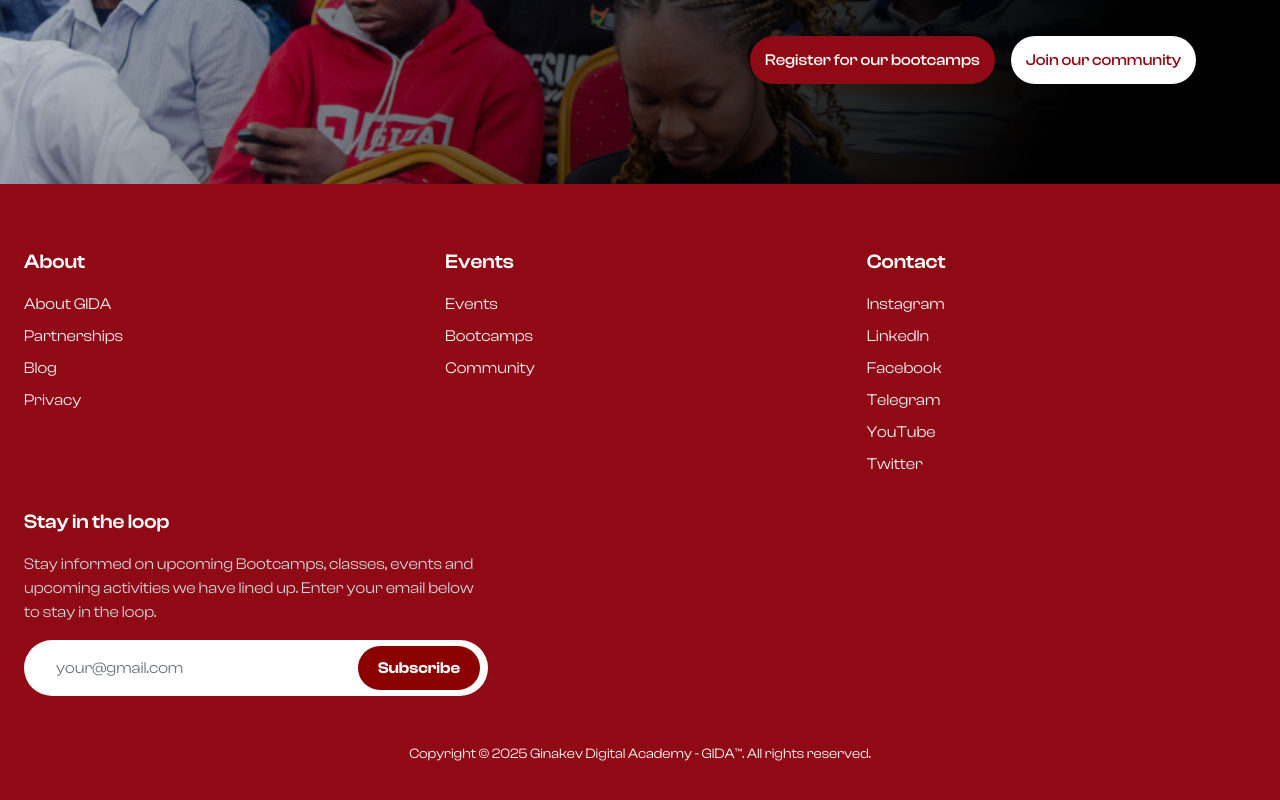
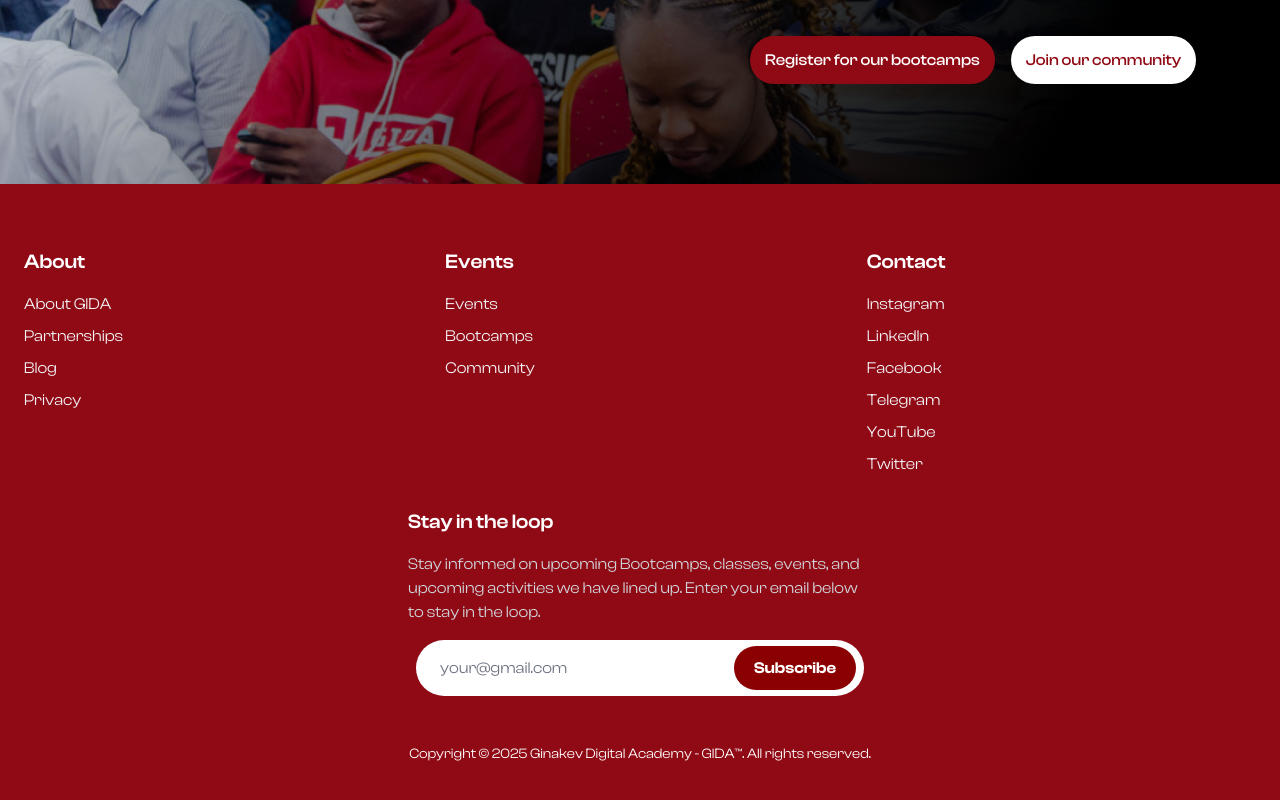
Before and after one commit to wheval/gid, a Next.js app: page / in a window 1280 px wide. Shown: the part 8058-8858 px from the top of the page. Built offline with nearby package versions, Linux system fonts and the light colour scheme; a web font is replaced by a local one.

Commit message:
style: make page responsive

```diff
--- a/app/chainup/components/AboutChainUp.jsx
+++ b/app/chainup/components/AboutChainUp.jsx
@@ -4,8 +4,8 @@ import AboutChainUpImg from '../../../public/assets/about-chain-up.png';
 
 const AboutChainUp = () => {
     return (
-        <div className="flex flex-col space-between py-10 md:flex-row bg-[#FAB622]">
-            <div className="relative w-full h-64 px-10">
+        <div className="flex flex-col space-between p-2 md:p-20 md:flex-row bg-[#FAB622]">
+            <div className="relative w-full h-64 md:px-10">
                 <Image
                     src={AboutChainUpImg}
                     alt="about-chain-up"
@@ -15,7 +15,7 @@ const AboutChainUp = () => {
                 />
             </div>
 
-            <div className="about-chain-up px-10">
+            <div className="about-chain-up md:px-10">
                 <h2 className="font-bold">Chain Up</h2>
 
                 <p>The GIDA Chain-Up Roadshows are a series of blockchain-focused events aimed at educating, engaging and empowering blockchain enthusiasts across 5 cities in Nigeria - Kaduna, Ibadan, Benin City, Anambra and Enugu.</p>
--- a/app/chainup/components/EventCard.jsx
+++ b/app/chainup/components/EventCard.jsx
@@ -1,6 +1,6 @@
 import React from 'react';
 import Image from 'next/image';
-import { FaSearchLocation } from 'react-icons/fa';
+import Link from "next/link";
 import TimeIcon from '../../../public/assets/timeIcon.svg';
 import LocationIcon from '../../../public/assets/locationIcon.svg';
 
@@ -62,9 +62,11 @@ const EventCard = ({ event }) => {
                         <span className="pl-3">{event.registered} Registered</span>
                     </div>
 
-                    <button className="bg-red-700 w-50 text-white font-bold px-6 py-3 rounded-full mt-4 hover:bg-red-800 transition">
-                        Register For Event
-                    </button>
+                    <Link href={`${event.registerUrl}`}>
+                        <button className="bg-red-700 w-50 text-white font-bold px-6 py-3 rounded-full mt-4 hover:bg-red-800 transition">
+                            Register For Event
+                        </button>
+                    </Link>
                 </div>
 
                 <div className='images md:ml-auto'>
@@ -75,7 +77,7 @@ const EventCard = ({ event }) => {
                                 alt="Event banner"
                                 layout="fill"
                                 objectFit="cover"
-                                className="p-2"
+                                className="p-2 rounded-xl"
                             />
                         </div>
 
@@ -85,7 +87,7 @@ const EventCard = ({ event }) => {
                                 alt="Event location"
                                 layout="fill"
                                 objectFit="cover"
-                                className="p-2"
+                                className="p-2 rounded-xl"
                             />
                         </div>
                     </div>
--- a/app/chainup/components/EventsSchedule.jsx
+++ b/app/chainup/components/EventsSchedule.jsx
@@ -23,6 +23,7 @@ const EventsSchedule = () => {
       registered: 230,
       image: KadunaImg,
       loc: KADImg,
+      registerUrl: "/",
     },
     {
       date: "January 29, 2025",
@@ -33,6 +34,7 @@ const EventsSchedule = () => {
       registered: 230,
       image: IbadanImg,
       loc: IBImg,
+      registerUrl: "/",
     },
     {
       date: "February 01, 2025",
@@ -43,6 +45,7 @@ const EventsSchedule = () => {
       registered: 230,
       image: BeninImg,
       loc: BNIImg,
+      registerUrl: "/",
     },
     {
       date: "February 8, 2025",
@@ -54,6 +57,7 @@ const EventsSchedule = () => {
       registered: 230,
       image: AnambraImg,
       loc: ANImg,
+      registerUrl: "/",
     },
     {
       date: "February 15, 2025",
@@ -65,12 +69,13 @@ const EventsSchedule = () => {
       registered: 230,
       image: EnuguImg,
       loc: ENUImg,
+      registerUrl: "/",
     },
   ];
 
   return (
     <div className="schedule-container bg-[#F0F0F0] md:p-10">
-      <h1 className="schedule-title font-semibold text-2xl">Events Schedule</h1>
+      <h1 className="schedule-title font-semibold text-2xl p-10">Events Schedule</h1>
 
       <div className="events-list">
         {eventsScheduleData.map((event, index) => (
--- a/app/chainup/components/Hero.jsx
+++ b/app/chainup/components/Hero.jsx
@@ -7,7 +7,7 @@ import Image from 'next/image';
 const Hero = () => {
     return (
         <div
-            className="bg-cover bg-center h-screen w-full"
+            className="bg-cover bg-center h-fit w-full p-10"
             style={{ backgroundImage: `url(${ChainUpHeroBg.src})` }}
         >
             <div className="flex flex-col lg:flex-row items-center justify-center h-full space-y-6 lg:space-y-0 lg:space-x-32">
--- a/app/chainup/components/Partners.jsx
+++ b/app/chainup/components/Partners.jsx
@@ -27,9 +27,9 @@ const Partners = () => {
   ]
   return (
     <div className='text-center'>
-      <h1 className="font-semibold text-2xl mb-10">Our Partners</h1>
+      <h1 className="font-semibold text-2xl m-10">Our Partners</h1>
 
-      <div className="flex flex-wrap justify-center items-center p-5">
+      <div className="flex flex-wrap justify-center items-center m-10 p-5">
         {partners.map((partner) => {
           return (
             <Image
--- a/components/Footer.jsx
+++ b/components/Footer.jsx
@@ -127,32 +127,33 @@ const Footer = () => {
       </div>
 
       {/* Stay in the Loop Section */}
-      <div className="px-6 mt-8 max-w-lg">
+      <div className="px-6 mt-8 max-w-lg w-full mx-auto">
         <h2 className="text-xl font-[550] mb-4">Stay in the loop</h2>
         <p className="text-gray-300 mb-4">
-          Stay informed on upcoming Bootcamps, classes, events and upcoming
+          Stay informed on upcoming Bootcamps, classes, events, and upcoming
           activities we have lined up. Enter your email below to stay in the
           loop.
         </p>
-        <form className="flex justify-between items-center bg-white rounded-full px-2 py-1.5 w-full">
+        <form className="flex items-center bg-white rounded-full px-2 py-1.5 w-full max-w-md mx-auto space-x-2">
           <input
             type="email"
             placeholder="your@gmail.com"
-            className="flex-1 py-2 px-6 text-gray-900 bg-transparent placeholder-gray-500 focus:outline-none max-w-[200px]"
+            className="flex-1 py-2 px-4 text-gray-900 bg-transparent placeholder-gray-500 focus:outline-none min-w-0"
           />
           <button
             type="submit"
-            className="py-2.5 px-5 rounded-full bg-[#8B0000] text-white font-semibold hover:bg-[#660000] transition-colors"
+            className="py-2.5 px-5 rounded-full bg-[#8B0000] text-white font-semibold hover:bg-[#660000] transition-colors whitespace-nowrap"
           >
             Subscribe
           </button>
         </form>
       </div>
 
+
       {/* copyright section */}
       <div className="text-center text-sm mt-12">
         <p>
-          Copyright © 2025 Ginakev Digital Academy - GIDA™. All rights reserved.
+          Copyright © {new Date().getFullYear()} Ginakev Digital Academy - GIDA™. All rights reserved.
         </p>
       </div>
     </footer>
```
